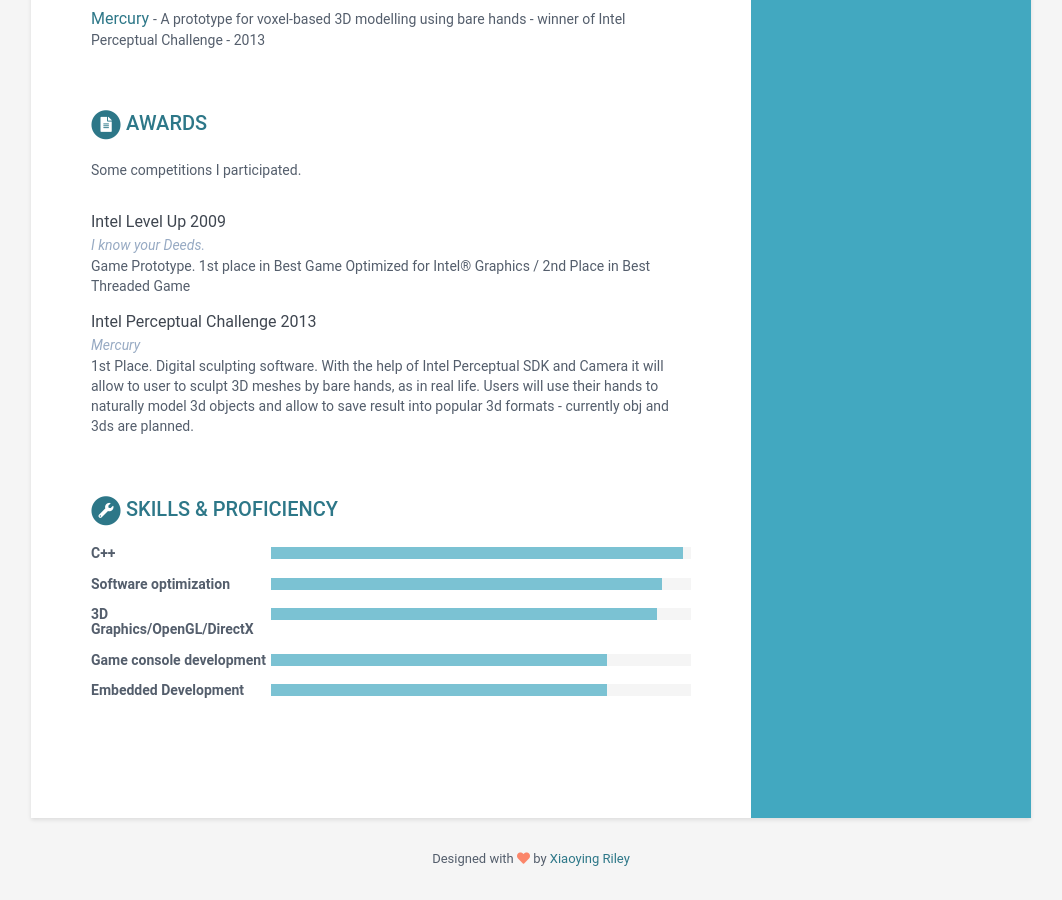
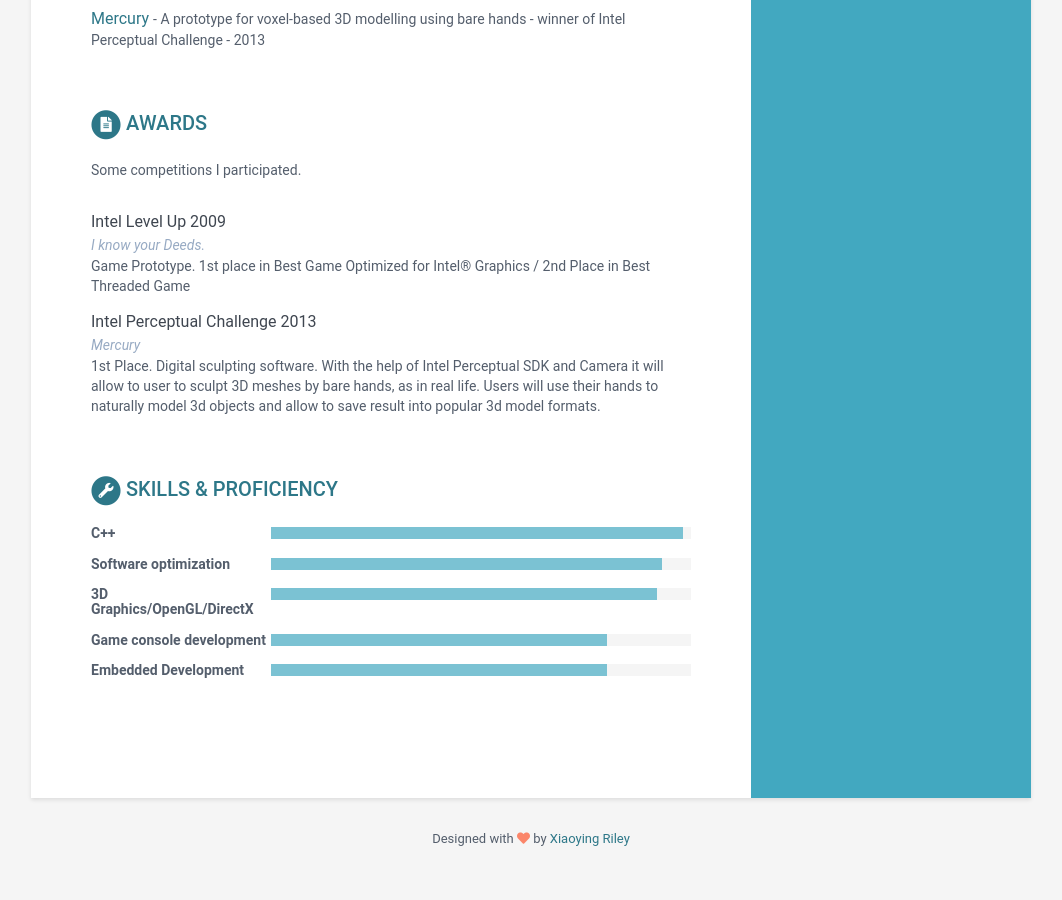
Before and after one commit to yak32/iakovdev, a Jekyll site: the page built from index.html, in a window 1280 px wide and 900 px high, scrolled down 1898 px. Shown: the whole window, without its empty margins (109-1171 px from the left). Built offline with Jekyll 4.4.1, drawn with Linux system fonts in a browser that asks for light colours.

Commit message:
some updates

```diff
--- a/_data/data.yml
+++ b/_data/data.yml
@@ -151,7 +151,7 @@
 
       - title: "Intel Perceptual Challenge 2013"
         authors: Mercury
-        conference: "1st Place. Digital sculpting software. With the help of Intel Perceptual SDK and Camera it will allow to user to sculpt 3D meshes by bare hands, as in real life. Users will use their hands to naturally model 3d objects and allow to save result into popular 3d formats - currently obj and 3ds are planned."
+        conference: "1st Place. Digital sculpting software. With the help of Intel Perceptual SDK and Camera it will allow to user to sculpt 3D meshes by bare hands, as in real life. Users will use their hands to naturally model 3d objects and allow to save result into popular 3d model formats."
 
 skills:
     title: Skills &amp; Proficiency
```
